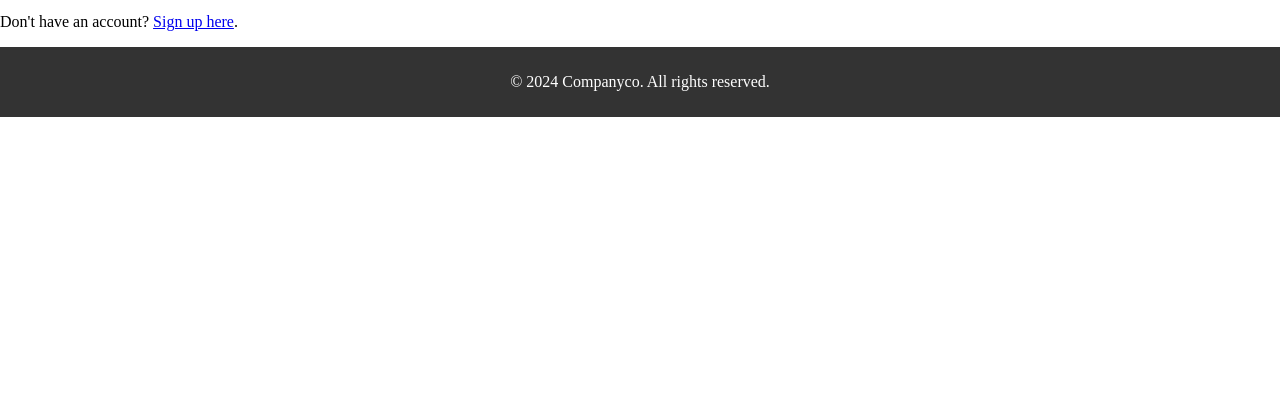
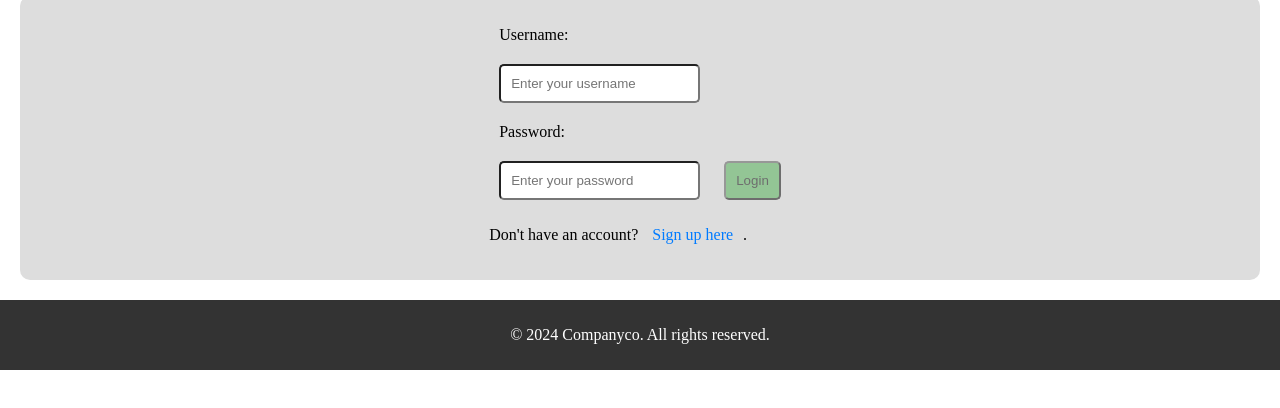
Before and after one commit to Owen-Guldberg/ENSF-381-Assignment-2, a plain HTML site: page login.html in a window 1280 px wide. Shown: the part 162-570 px from the top of the page. Drawn offline with Linux system fonts and the light colour scheme.

Commit message:
completed styling for login.html

```diff
--- a/styles.css
+++ b/styles.css
@@ -1,3 +1,4 @@
+/* Body */
 body {
     margin: 0;
     padding: 0;
@@ -49,7 +50,7 @@ nav a {
     margin: 20px;
 }
 
-.shop-now button {
+.shop-now .shop-now-btn {
     background-color: #4CAF50;
     color: white;
     border-radius: 5px;
@@ -172,3 +173,50 @@ footer {
 .contact-method a:hover{
     color:#007BFF;
 }
+
+/* Login Page */
+.login-form {
+    display: flex;
+    flex-direction: column;
+    align-items: center;
+    justify-content: center;
+    background-color: #ddd;
+    padding: 20px;
+    margin: 20px;
+    border-radius: 10px;
+}
+
+.login-form label {
+    display: block;
+    margin: 10px;
+}
+
+.login-form input {
+    background-color: white;
+    padding: 10px;
+    margin: 10px;
+    border-radius: 5px;
+}
+
+.login-form .login-btn {
+    background-color: #4CAF50;
+    padding: 10px;
+    border-radius: 5px;
+    margin: 10px;
+    opacity: 0.5;
+}
+
+.login-form button:hover {
+    background-color: #4CA049;
+    opacity: 1.0;
+}
+
+.login-form .signup-link {
+    margin: 10px;
+    color: #007BFF;
+    text-decoration: none;
+}
+
+.login-form .signup-link:hover {
+    text-decoration: underline;
+}
```
